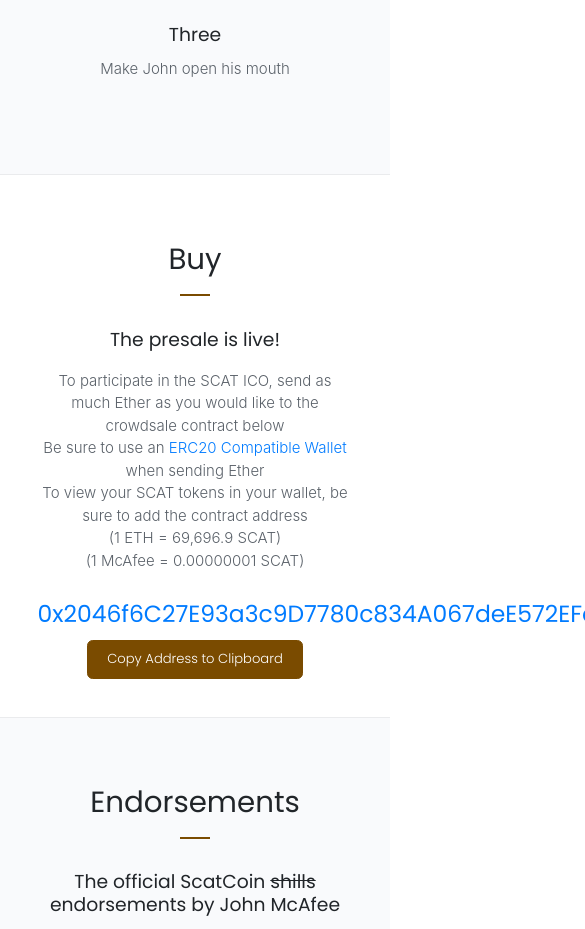
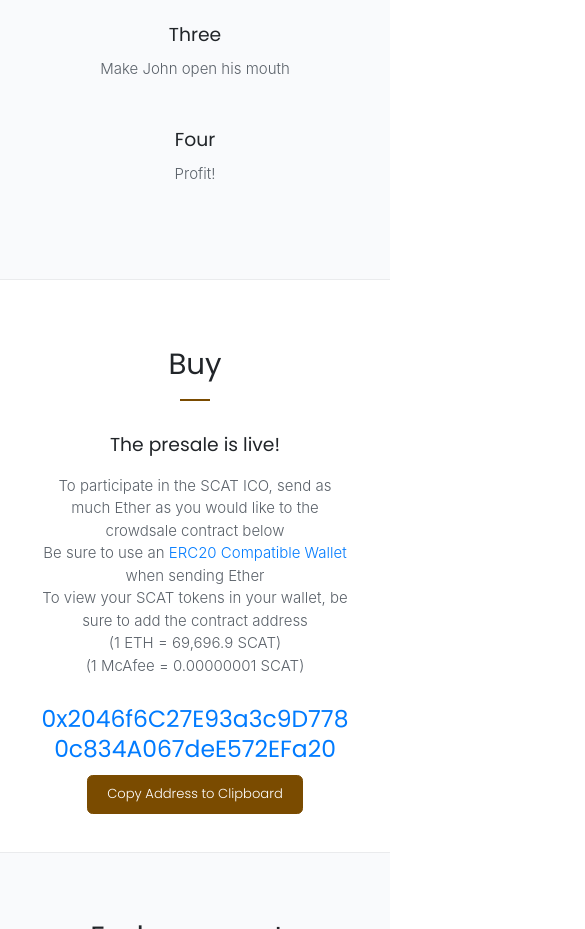
Before and after one commit to ScatManCoin/ScatManCoin.github.io, a plain HTML site: page index.html in a window 390 px wide. Shown: the part 3480-4409 px from the top of the page, 585 px wide, since content can reach past the window. Drawn offline with nearby package versions, Linux system fonts and the light colour scheme.

Commit message:
Applies humor update 1.2 + mobile size word-wrap for contract address

```diff
--- a/css/index.css
+++ b/css/index.css
@@ -51,3 +51,7 @@ stare at them during recess
 .no-bm {
 	margin-bottom: 0px;
 }
+
+#address {
+	word-wrap: break-word;
+}
--- a/index.html
+++ b/index.html
@@ -153,6 +153,11 @@
                   <h5>Three</h5>
                   <p>Make John open his mouth</p>
                 </div>
+                <br />
+                <div class="col-lg-12">
+                  <h5>Four</h5>
+                  <p>Profit!</p>
+                </div>
               </div>
             </div>
           </div>
```
